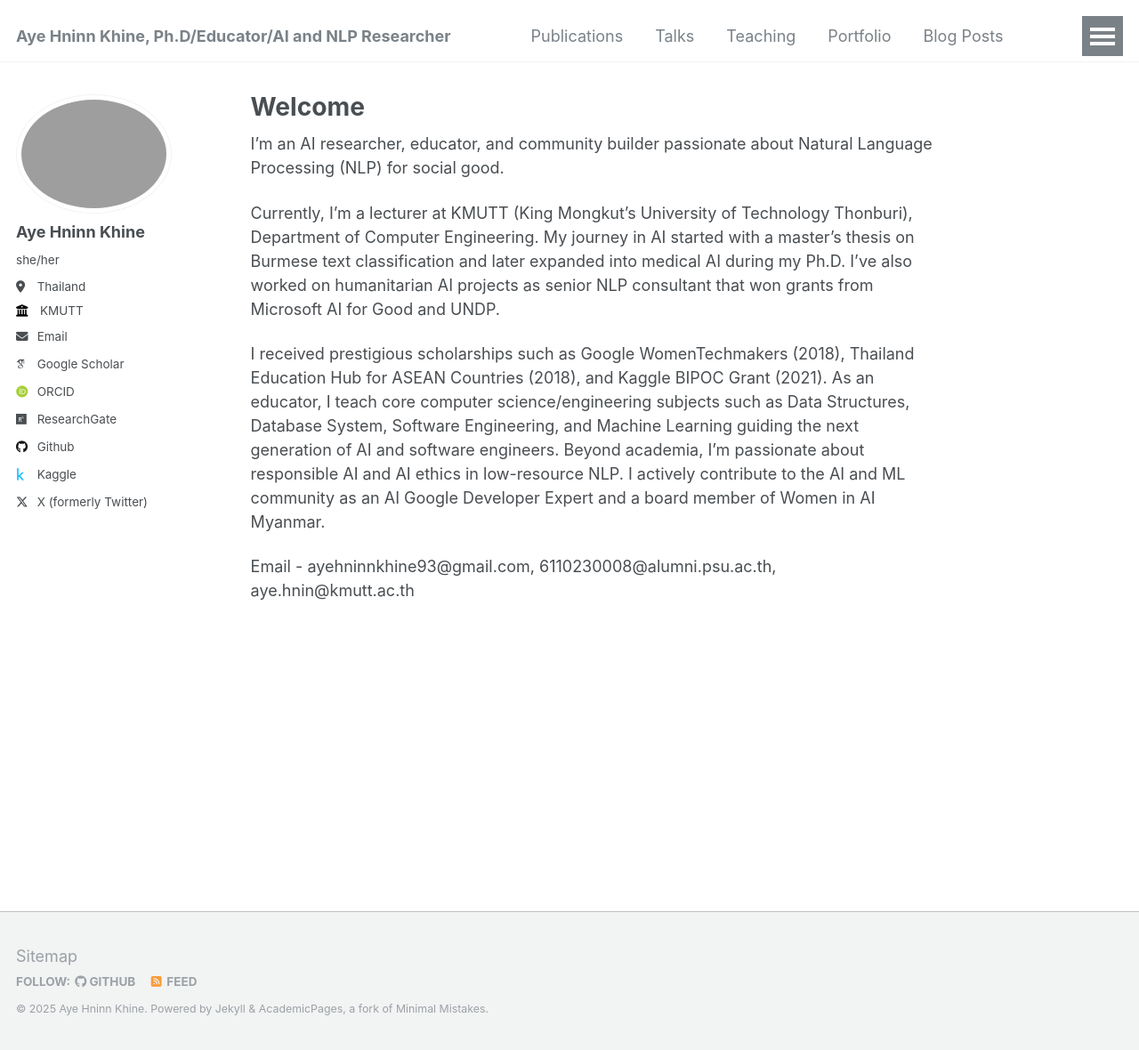
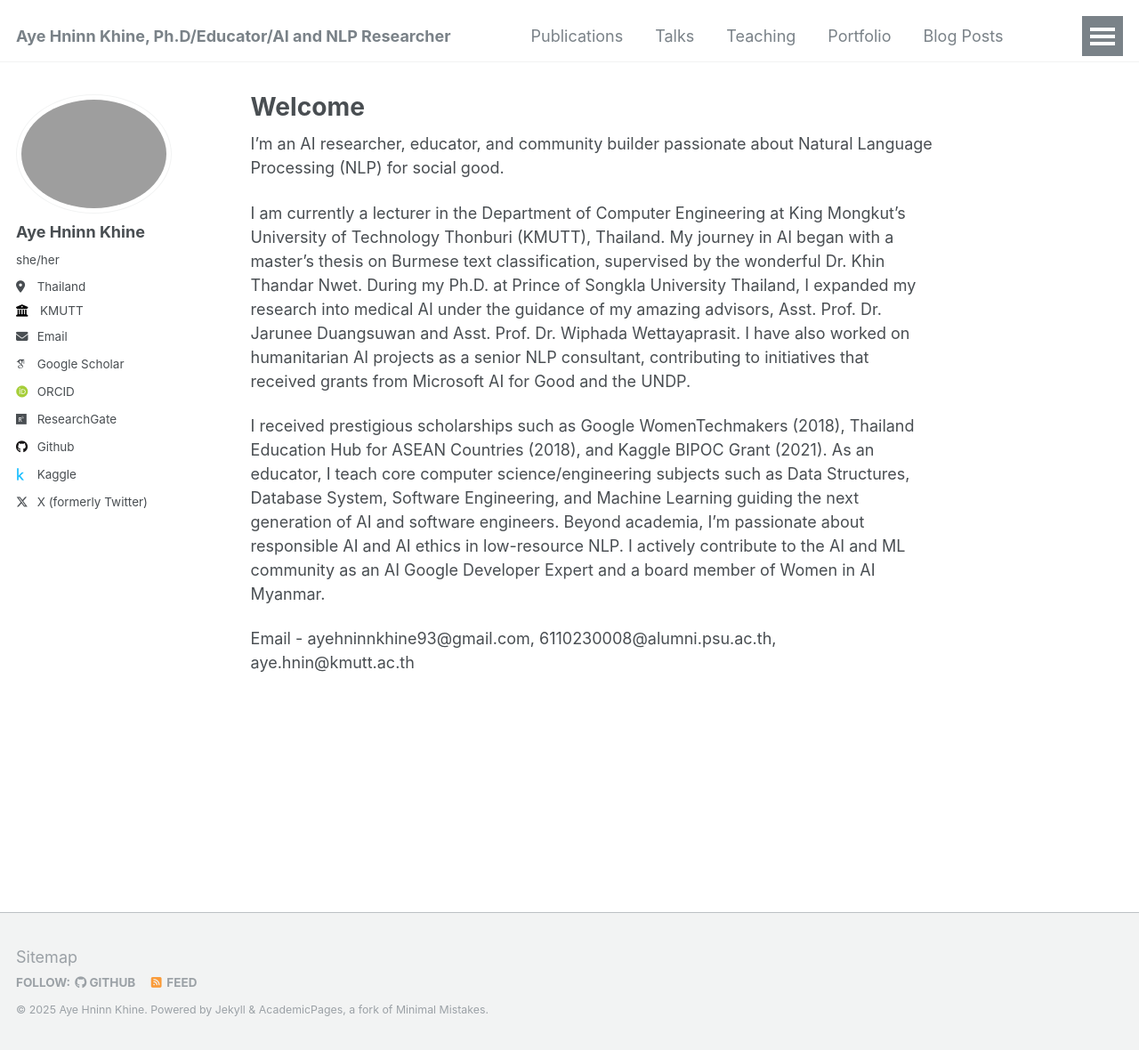
Before and after one commit to ayehninnkhine/ayehninnkhine.github.io, a Jekyll site: the page built from _pages/about.md, in a window 1280 px wide and 1180 px high. Shown: the whole window at 89% size. Built offline with Jekyll 4.4.1, drawn with Linux system fonts in a browser that asks for light colours; some web fonts are replaced.

Commit message:
Update about.md

```diff
--- a/_pages/about.md
+++ b/_pages/about.md
@@ -9,7 +9,7 @@ redirect_from:
 
 I’m an AI researcher, educator, and community builder passionate about Natural Language Processing (NLP) for social good.
 
-Currently, I’m a lecturer at KMUTT (King Mongkut’s University of Technology Thonburi), Department of Computer Engineering.  My journey in AI started with a master’s thesis on Burmese text classification and later expanded into medical AI during my Ph.D. I’ve also worked on humanitarian AI projects as senior NLP consultant that won grants from Microsoft AI for Good and UNDP.
+I am currently a lecturer in the Department of Computer Engineering at King Mongkut’s University of Technology Thonburi (KMUTT), Thailand. My journey in AI began with a master’s thesis on Burmese text classification, supervised by the wonderful Dr. Khin Thandar Nwet. During my Ph.D. at Prince of Songkla University Thailand, I expanded my research into medical AI under the guidance of my amazing advisors, Asst. Prof. Dr. Jarunee Duangsuwan and Asst. Prof. Dr. Wiphada Wettayaprasit. I have also worked on humanitarian AI projects as a senior NLP consultant, contributing to initiatives that received grants from Microsoft AI for Good and the UNDP.
 
 I received prestigious scholarships such as Google WomenTechmakers (2018), Thailand Education Hub for ASEAN Countries (2018), and Kaggle BIPOC Grant (2021).
 As an educator, I teach core computer science/engineering subjects such as Data Structures, Database System, Software Engineering, and Machine Learning guiding the next generation of AI and software engineers.
```
